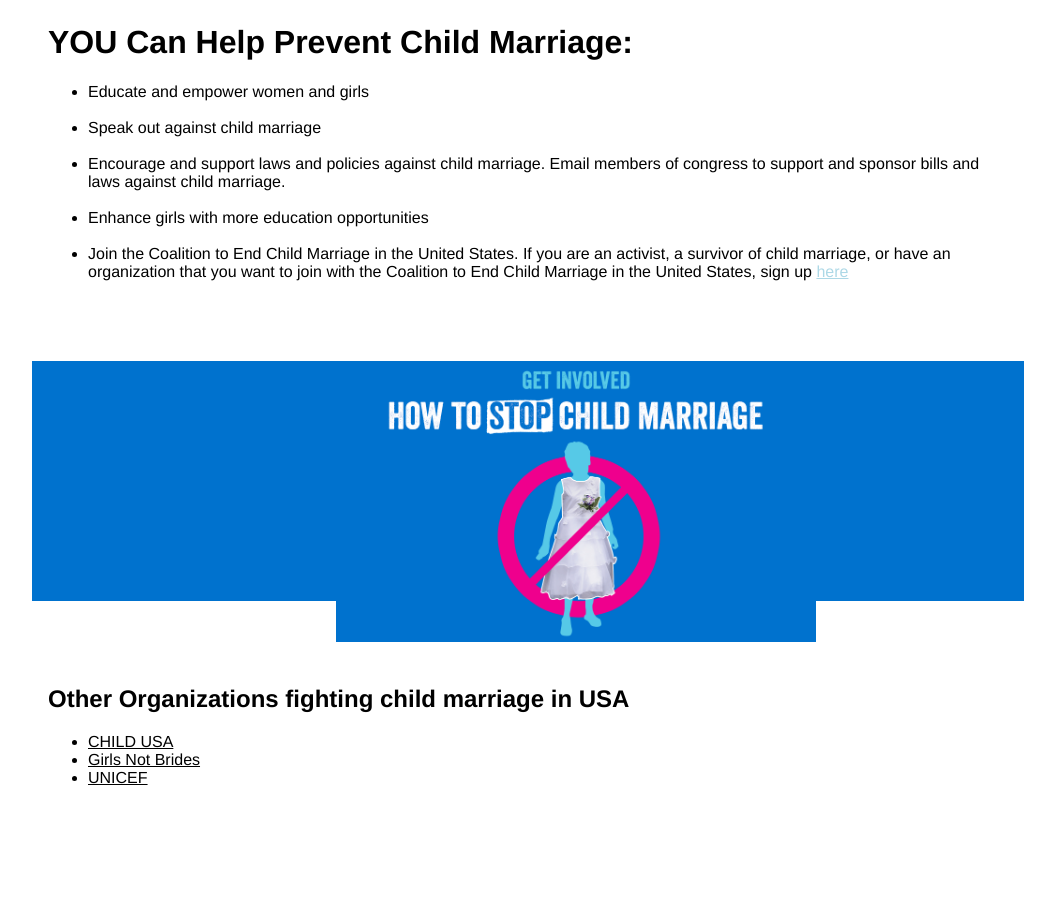
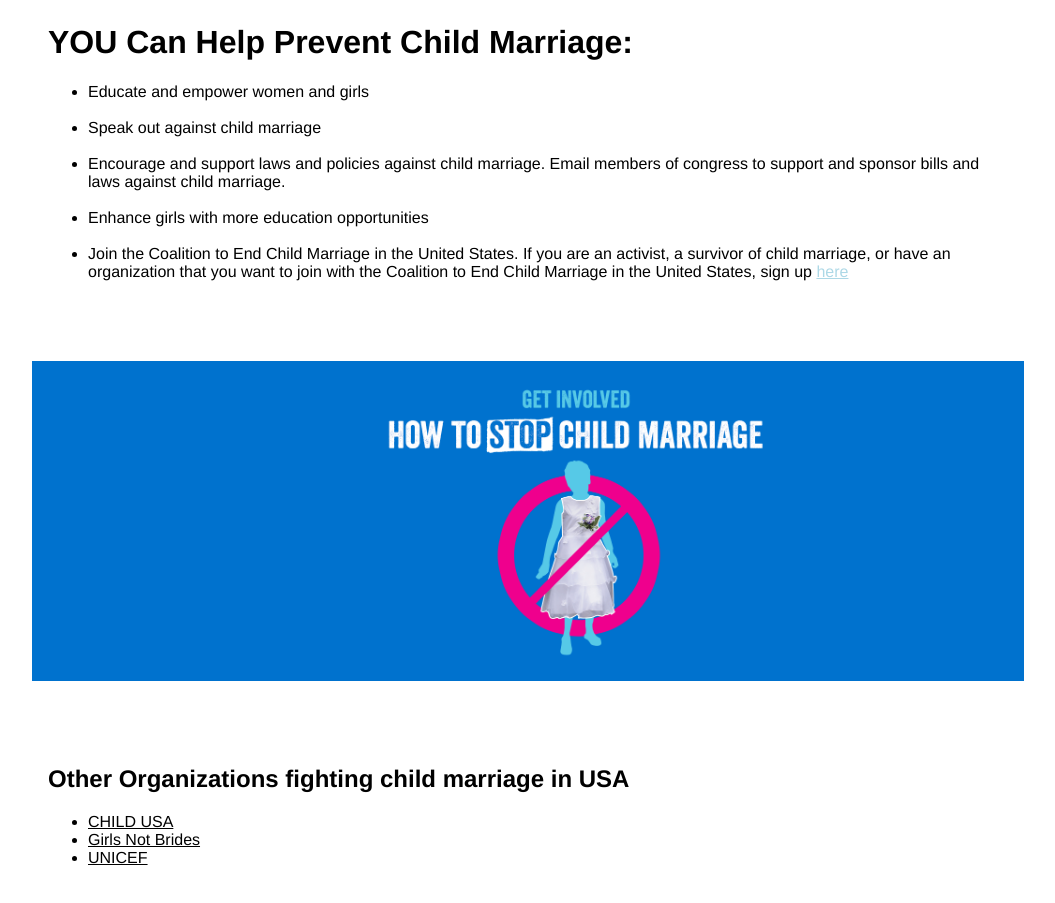
Before and after one commit to nthap/test_web, a plain HTML site: page index.html in a window 1280 px wide. Shown: the part 557-1460 px from the top of the page, without its empty margins (112-1167 px from the left). Before the commit the page ends 1424 px from the top, so only its background shows below. Drawn offline with Linux system fonts and the light colour scheme.

Commit message:
Update style.css

```diff
--- a/resources/css/style.css
+++ b/resources/css/style.css
@@ -90,7 +90,7 @@ li {
 
 .rating {
     background-color: #0072ce;
-    height: 15rem;
+    height: 20rem;
     padding: 0 1rem;
     color: white;
     display: flex;
@@ -104,7 +104,7 @@ li {
 
 .rating img {
     width: 30rem;
-    display: block;
+    display: flex;/*block*/
     margin: auto;
     margin-right: 20%;
 }
```
